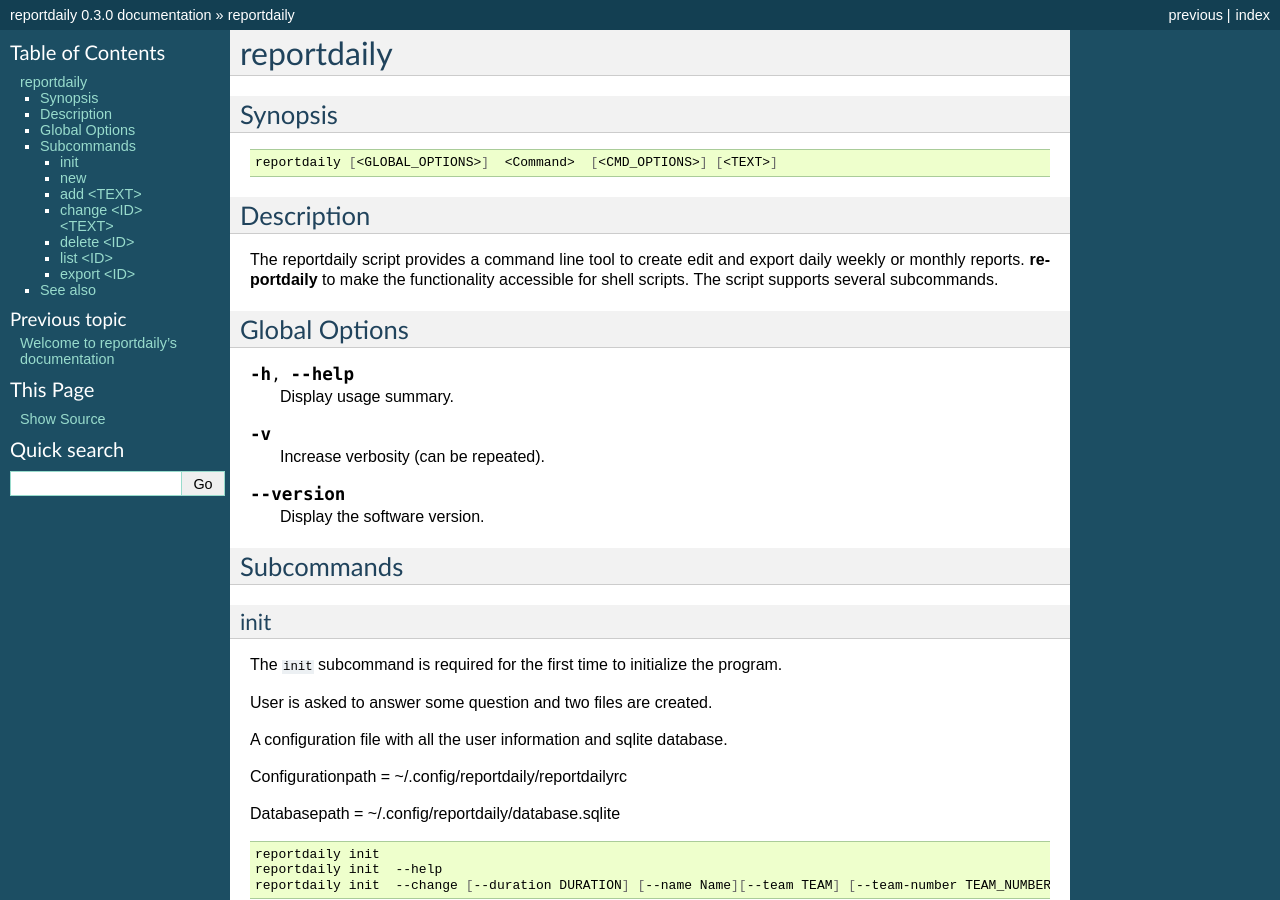
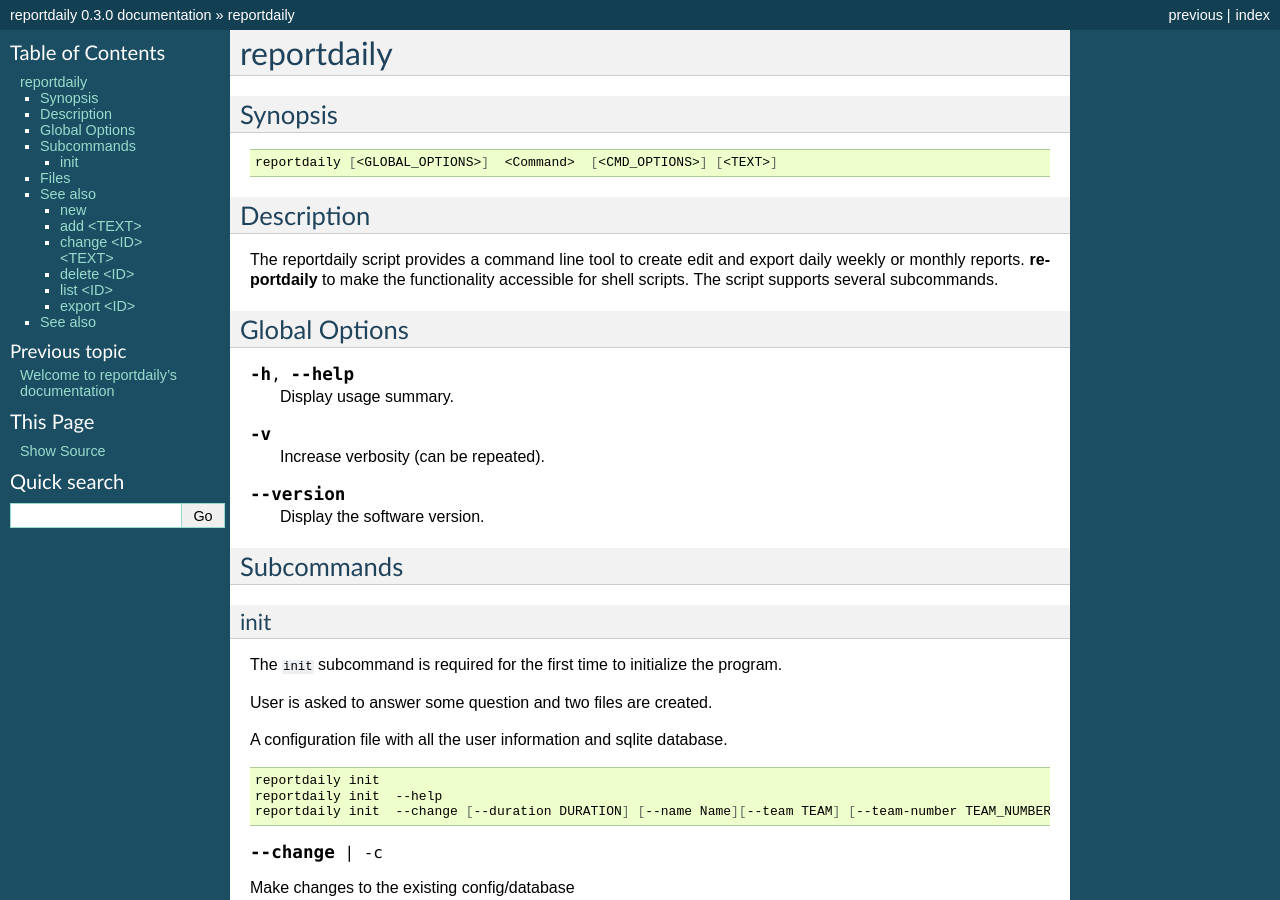
Before and after one commit to EMaksy/reportdaily, a Sphinx documentation site: the page built from docs/reportdaily.rst, in a window 1280 px wide and 900 px high. Built offline with Sphinx 7.4.7, drawn with Linux system fonts in a browser that asks for light colours; some of the changed text lies outside the part shown.

Commit message:
Add files and see also

```diff
--- a/docs/reportdaily.rst
+++ b/docs/reportdaily.rst
@@ -53,11 +53,6 @@
 User is asked to answer some question and two files are created.
 
 A configuration file with all the user information and sqlite database.
-
-Configurationpath = ~/.config/reportdaily/reportdailyrc
-
-Databasepath = ~/.config/reportdaily/database.sqlite
-
 
 
 .. code-block:: bash
@@ -162,8 +157,17 @@
 
 Changes the start year of the education  by the passed ""YEAR"" argument.
 
+Files
+-----
 
+This script uses the following files:
 
+Configurationpath = ~/.config/reportdaily/reportdailyrc
+
+Databasepath = ~/.config/reportdaily/database.sqlite
+
+See also
+--------
 
 new
 ~~~
```
